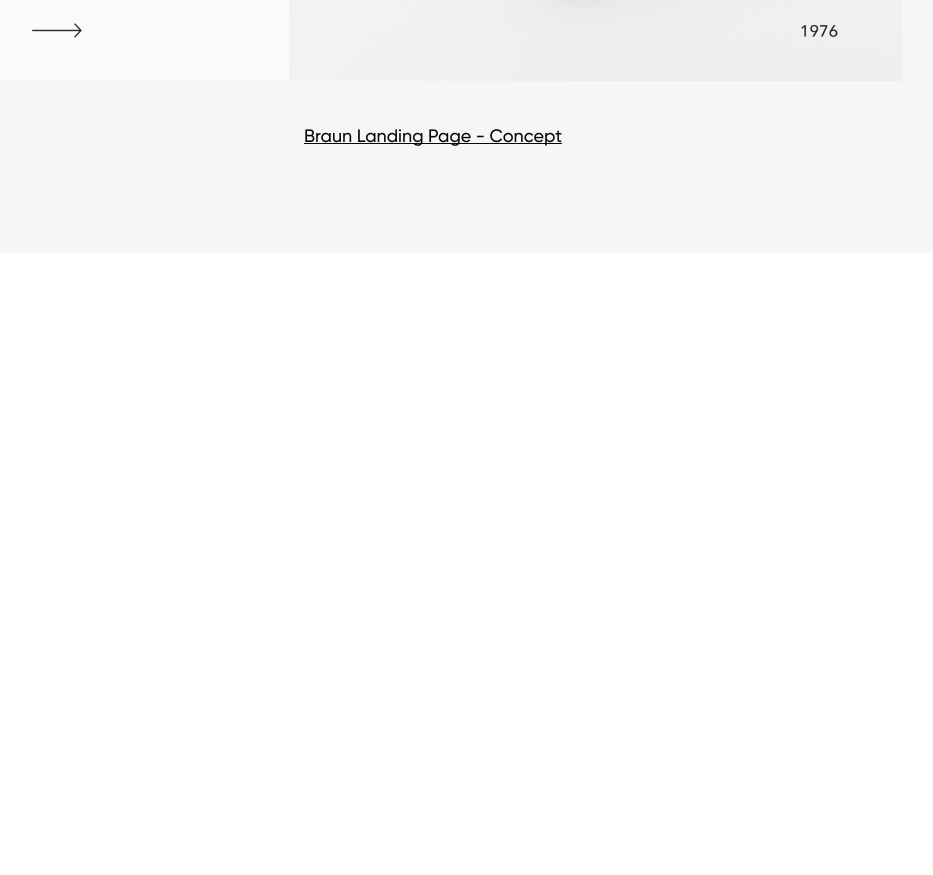
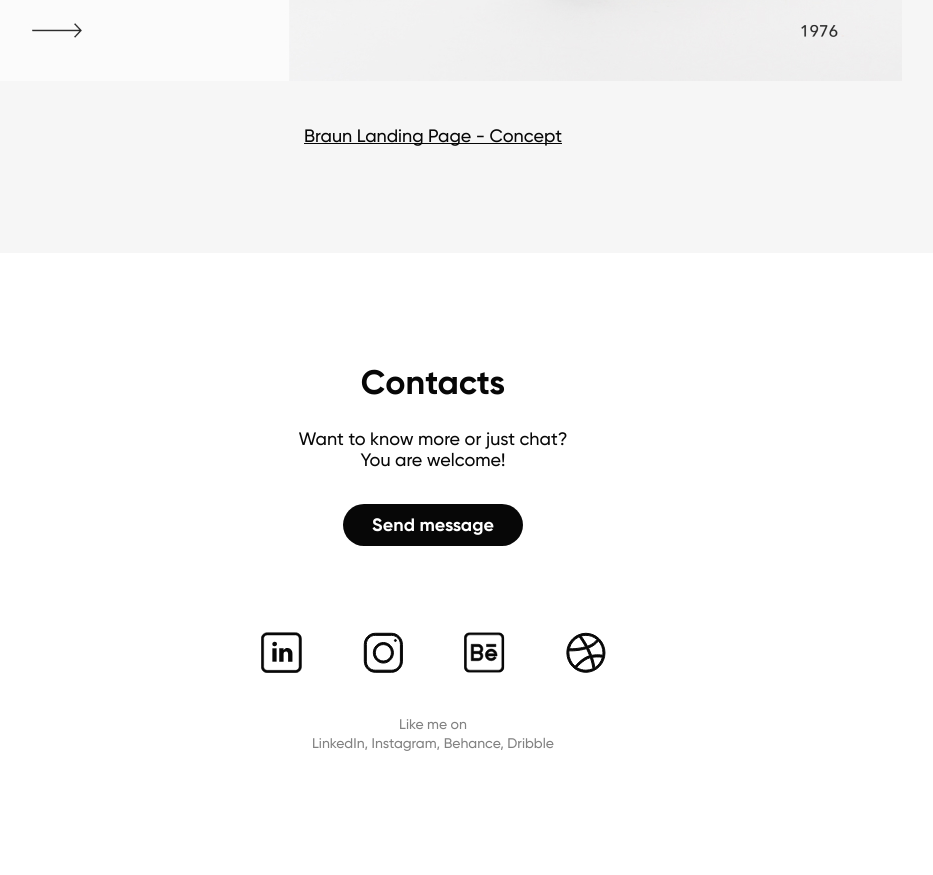
Before and after one commit to Screamo95/designer_24, a plain HTML site: page index.html in a window 1280 px wide. Shown: the part 3888-4763 px from the top of the page, without its empty margins (207-1140 px from the left). Before the commit the page ends 4141 px from the top, so only its background shows below. Drawn offline with Linux system fonts and the light colour scheme.

Commit message:
add footer

```diff
--- a/index.html
+++ b/index.html
@@ -85,6 +85,20 @@
     </div>
   </section>
 
+  <!-- Footer -->
+  <footer class="footer">
+    <h2 class="footer-title">Contacts</h2>
+    <p class="footer-txt">Want to know more or just chat? <br> You are welcome!</p>
+    <button class="footer-btn">Send message</button>
+    <div class="footer__social">
+      <img src="img/footer_in.svg" alt="LinkedIn" class="footer__social-icon">
+      <img src="img/footer_insta.svg" alt="Instagram" class="footer__social-icon">
+      <img src="img/footer_be.svg" alt="Behance" class="footer__social-icon">
+      <img src="img/footer_dribble.svg" alt="Dribble" class="footer__social-icon">
+    </div>
+    <p class="footer-back">Like me on <br> LinkedIn, Instagram, Behance, Dribble</p>
+  </footer>
+
   <script src="js/scripts.js"></script>
 
 </body>
--- a/styles/style.css
+++ b/styles/style.css
@@ -174,3 +174,52 @@
   text-align: center;
   color: var(--black);
 }
+
+/* Footer */
+.footer {
+  padding-top: 113px;
+  padding-bottom: 123px;
+  text-align: center;
+}
+.footer-title {
+  font-family: var(--bold);
+  font-size: 34px;
+  text-align: center;
+  color: var(--black);
+  margin-bottom: 28px;
+}
+.footer-txt {
+  font-family: var(--medium);
+  font-size: 18px;
+  text-align: center;
+  color: var(--black);
+  margin-bottom: 33.5px;
+  line-height: 120%;
+}
+.footer-btn {
+  width: 180px;
+  height: 42px;
+  background-color: var(--black);
+  border: none;
+  border-radius: 25px;
+  font-family: var(--bold);
+  font-size: 18px;
+  text-align: center;
+  color: #fff;
+  margin-bottom: 86px;
+}
+.footer__social {
+  display: flex;
+  gap: 61px;
+  margin-bottom: 42px;
+  justify-content: center;
+}
+.footer__social-icon {
+}
+.footer-back {
+  font-family: var(--medium);
+  font-size: 14px;
+  text-align: center;
+  color: #828282;
+  line-height: 130%;
+}
```
Also changed, not shown: img/footer_be.svg (added), img/footer_dribble.svg (added), img/footer_in.svg (added), img/footer_insta.svg (added).
